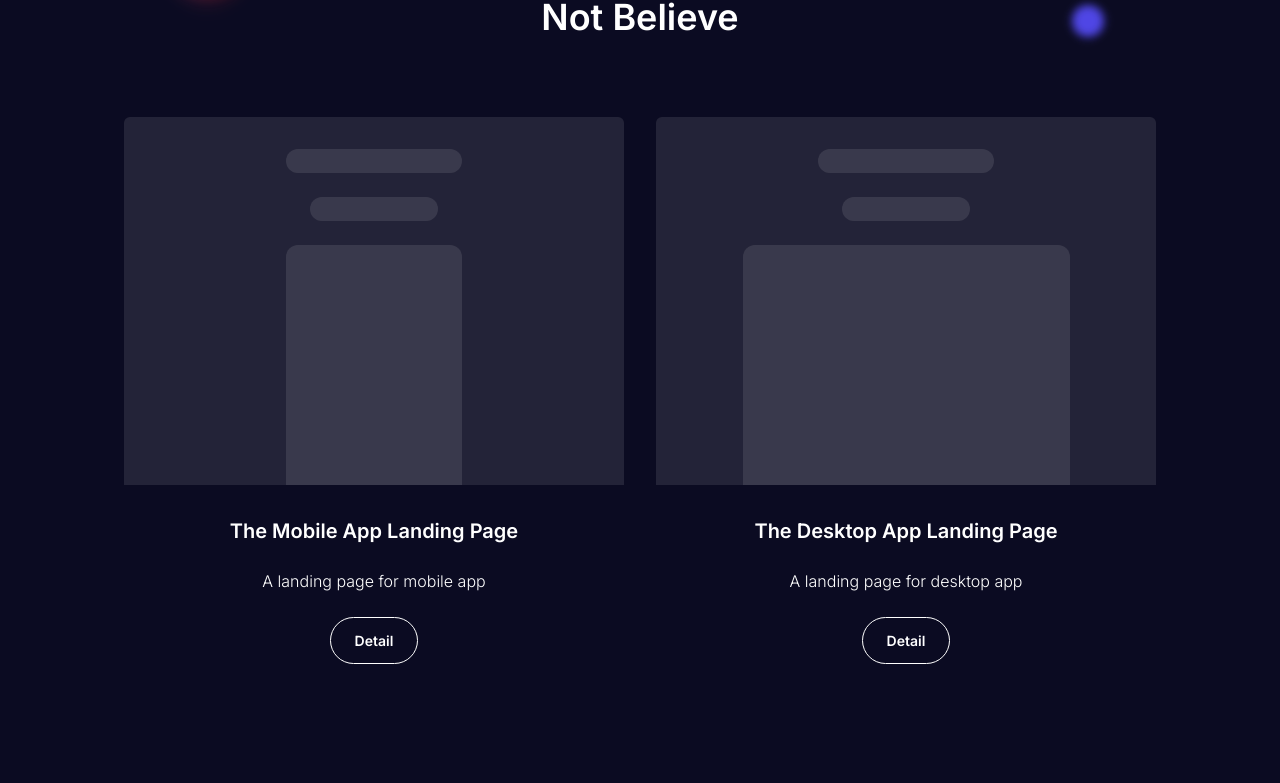
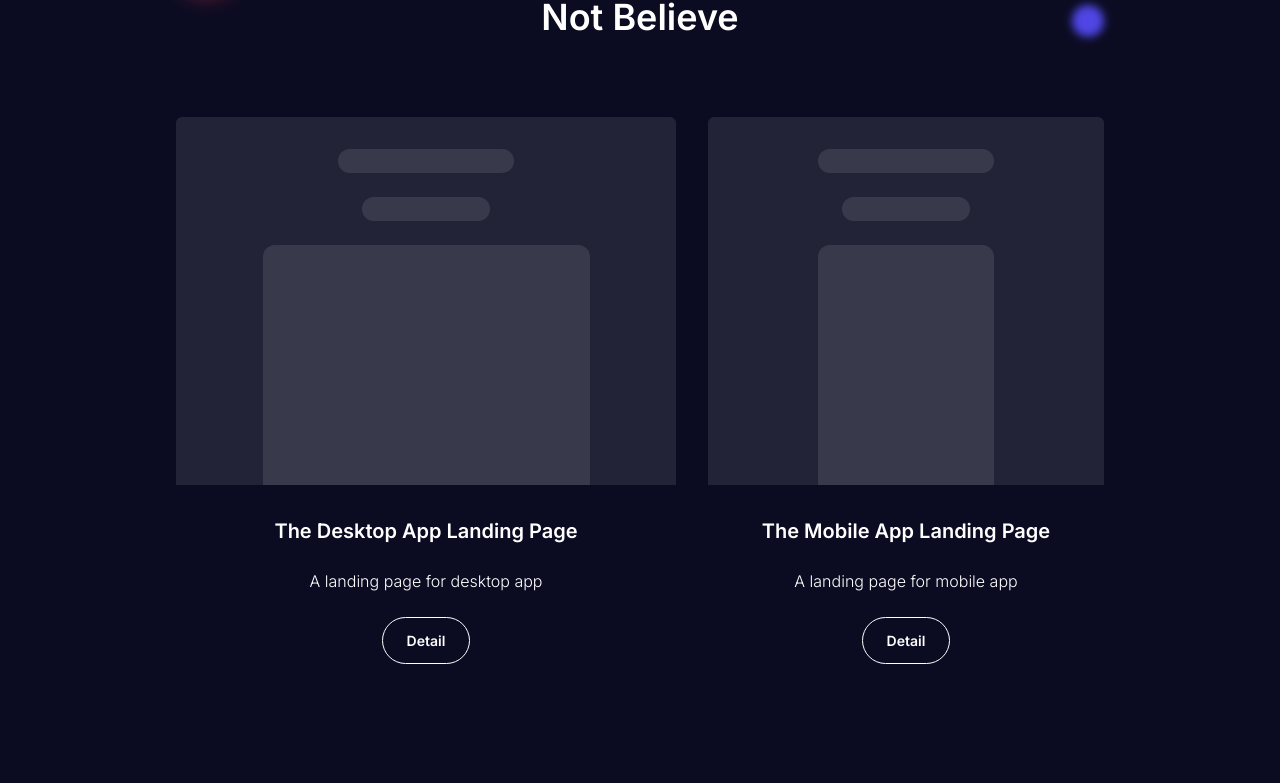
Before and after one commit to yorisofficial/collosal-dev, a Next.js app: page / in a window 1280 px wide. Shown: the part 1797-2580 px from the top of the page. Built offline with nearby package versions, Linux system fonts and the light colour scheme.

Commit message:
Fix reusetable components

```diff
--- /dev/null
+++ b/src/app/components/mockup/DesktopMock.tsx
@@ -0,0 +1,28 @@
+import React from "react";
+import Button from "../Button";
+import Link from "next/link";
+
+const DesktopMock = ({ className }: { className: string }) => {
+  return (
+    <div className={`desktop-mode w-full xl:min-w-[500px] ${className}`}>
+      <div className="phone-mockup flex w-full flex-col items-center justify-center gap-6 rounded-t-md bg-white/10 p-8 pb-0">
+        <div className="h-6 w-44 rounded-full bg-white/10"></div>
+        <div className="h-6 w-32 rounded-full bg-white/10"></div>
+        <div className="min-h-[240px] w-3/4 rounded-t-xl bg-white/10"></div>
+      </div>
+      <div className="deskscription flex w-full flex-col items-center justify-center gap-6 px-0 py-8">
+        <h1 className="text-center text-xl font-semibold">
+          The Desktop App Landing Page
+        </h1>
+        <p className="text-base font-light">A landing page for desktop app</p>
+        <Link href={"/"}>
+          <Button variant="borderlessRoundedWhite" size="small">
+            Detail
+          </Button>
+        </Link>
+      </div>
+    </div>
+  );
+};
+
+export default DesktopMock;
--- /dev/null
+++ b/src/app/components/mockup/PhoneMock.tsx
@@ -0,0 +1,30 @@
+import React from "react";
+import Button from "../Button";
+import Link from "next/link";
+
+const PhoneMock = ({ className }: { className: string }) => {
+  return (
+    <div className={`phone-mode w-full xl:min-w-[300px]`}>
+      <div className="phone-mockup flex w-full flex-col items-center justify-center gap-6 rounded-t-md bg-white/10 p-8 pb-0">
+        <div className="h-6 w-44 rounded-full bg-white/10"></div>
+        <div className="h-6 w-32 rounded-full bg-white/10"></div>
+        <div className="min-h-[240px] w-44 rounded-t-xl bg-white/10"></div>
+      </div>
+      <div className="deskscription flex w-full flex-col items-center justify-center gap-6 px-0 py-8">
+        <h1 className="text-center text-xl font-semibold">
+          The Mobile App Landing Page
+        </h1>
+        <p className="flex flex-nowrap text-base font-light">
+          A landing page for mobile app
+        </p>
+        <Link href={"/"}>
+          <Button variant="borderlessRoundedWhite" size="small">
+            Detail
+          </Button>
+        </Link>
+      </div>
+    </div>
+  );
+};
+
+export default PhoneMock;
--- a/src/app/page.tsx
+++ b/src/app/page.tsx
@@ -15,6 +15,8 @@ import {
   IconCode,
   IconQuotes,
 } from "@tabler/icons-react";
+import PhoneMock from "./components/mockup/PhoneMock";
+import DesktopMock from "./components/mockup/DesktopMock";
 
 export default function Home() {
   const [activeSlide, setActiveSlide] = useState(0);
@@ -156,42 +158,8 @@ export default function Home() {
           </div>
         </div>
         <div className="body-content flex w-full flex-col items-center justify-center gap-8 md:flex-row xl:items-start">
-          <div className="phone-mode w-full xl:min-w-[500px]">
-            <div className="phone-mockup flex w-full flex-col items-center justify-center gap-6 rounded-t-md bg-white/10 p-8 pb-0">
-              <div className="h-6 w-44 rounded-full bg-white/10"></div>
-              <div className="h-6 w-32 rounded-full bg-white/10"></div>
-              <div className="min-h-[240px] w-44 rounded-t-xl bg-white/10"></div>
-            </div>
-            <div className="deskscription flex w-full flex-col items-center justify-center gap-6 px-0 py-8">
-              <h1 className="text-center text-xl font-semibold">
-                The Mobile App Landing Page
-              </h1>
-              <p className="flex flex-nowrap text-base font-light">
-                A landing page for mobile app
-              </p>
-              <Button variant="borderlessRoundedWhite" size="small">
-                Detail
-              </Button>
-            </div>
-          </div>
-          <div className="desktop-mode w-full xl:min-w-[500px]">
-            <div className="phone-mockup flex w-full flex-col items-center justify-center gap-6 rounded-t-md bg-white/10 p-8 pb-0">
-              <div className="h-6 w-44 rounded-full bg-white/10"></div>
-              <div className="h-6 w-32 rounded-full bg-white/10"></div>
-              <div className="min-h-[240px] w-3/4 rounded-t-xl bg-white/10"></div>
-            </div>
-            <div className="deskscription flex w-full flex-col items-center justify-center gap-6 px-0 py-8">
-              <h1 className="text-center text-xl font-semibold">
-                The Desktop App Landing Page
-              </h1>
-              <p className="text-base font-light">
-                A landing page for desktop app
-              </p>
-              <Button variant="borderlessRoundedWhite" size="small">
-                Detail
-              </Button>
-            </div>
-          </div>
+          <PhoneMock className={``} />
+          <DesktopMock className={`order-first`} />
         </div>
       </div>
       <div className="pricing-section w-full max-w-screen-2xl px-6">
```
